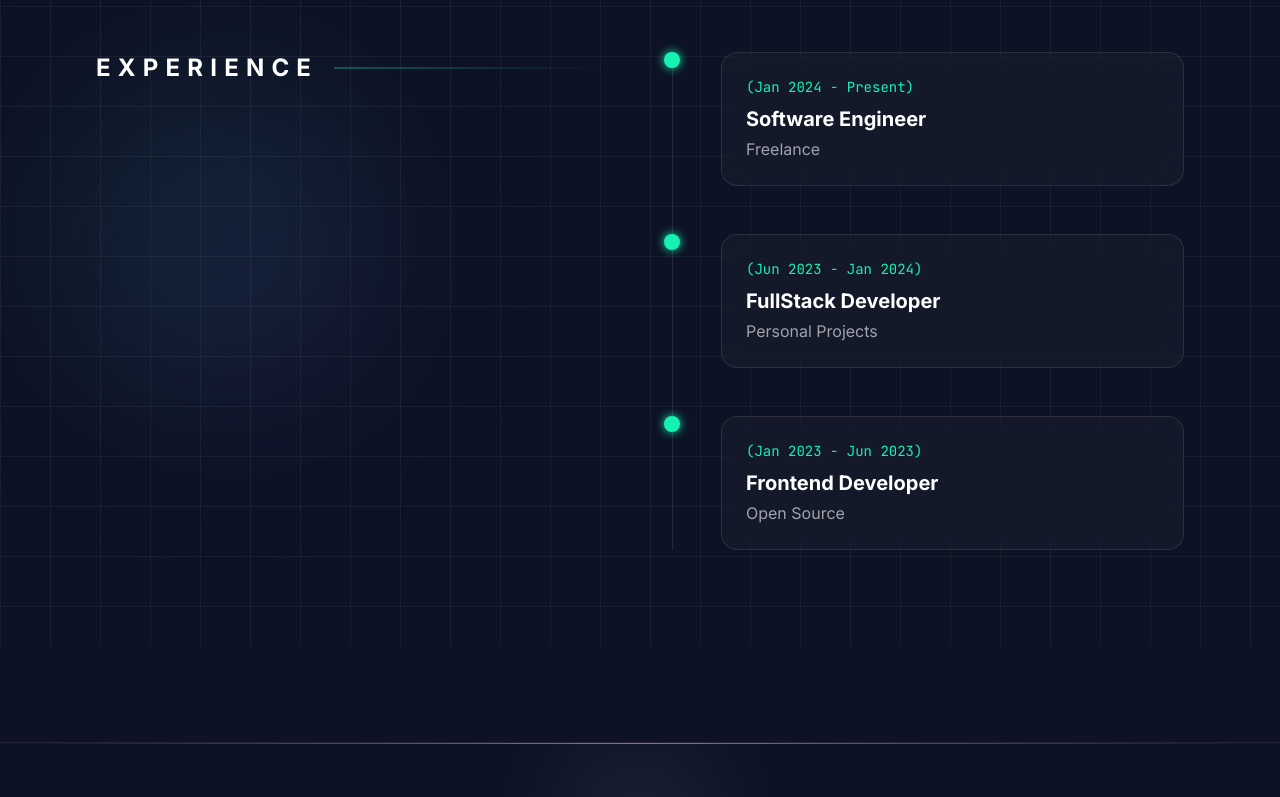
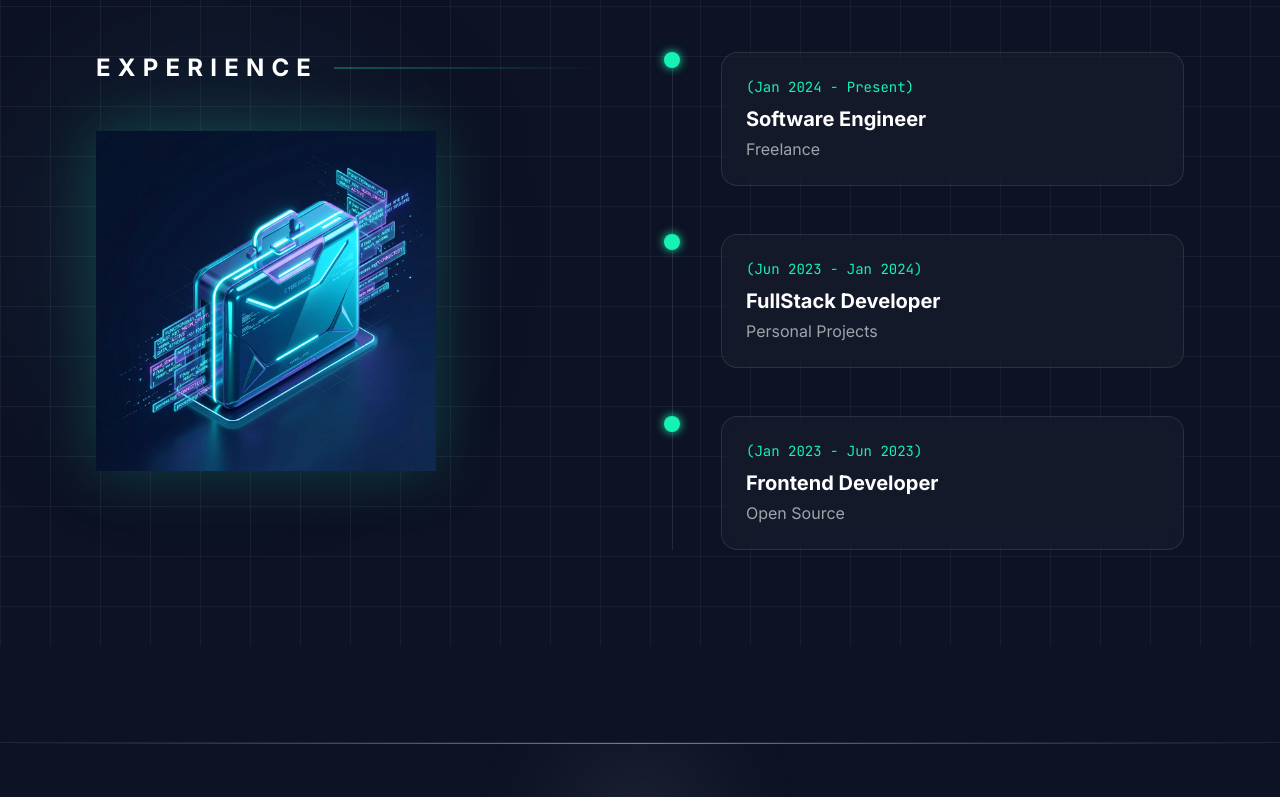
Before and after one commit to raunak2015/portfolio, a React (Vite) app: page / in a window 1280 px wide. Shown: the part 1560-2357 px from the top of the page. Built offline with nearby package versions, Linux system fonts and the light colour scheme; a web font is replaced by a local one.

Commit message:
fix: replace broken Lottie links with local 3D assets and add floating animations

```diff
--- a/src/components/Education.jsx
+++ b/src/components/Education.jsx
@@ -45,11 +45,16 @@ const Education = () => {
               <div className="w-64 h-64 bg-gradient-to-br from-[#ec4899]/20 to-[#7c3aed]/20 rounded-full blur-[100px] absolute -z-10"></div>
               {/* Illustration Placeholder */}
               <motion.img
-                initial={{ rotate: -5 }}
-                animate={{ rotate: 5 }}
-                transition={{ duration: 2, repeat: Infinity, repeatType: "reverse" }}
-                src="https://lottie.host/embed/84e466e2-225d-4f1b-b466-93259837593c/xG4u2E5XzR.json"
-                className="w-full max-w-[300px] opacity-80"
+                initial={{ y: -10 }}
+                animate={{ y: 10 }}
+                transition={{
+                  duration: 3,
+                  repeat: Infinity,
+                  repeatType: "reverse",
+                  ease: "easeInOut"
+                }}
+                src="/assets/education-3d.png"
+                className="w-full max-w-[340px] drop-shadow-[0_0_30px_rgba(236,72,153,0.3)] filter brightness-110"
                 alt="Education Illustration"
               />
           </div>
--- a/src/components/Experience.jsx
+++ b/src/components/Experience.jsx
@@ -31,12 +31,17 @@ const Experience = () => {
 
           <div className="flex justify-center lg:justify-start">
              <motion.img
-                initial={{ y: 20, opacity: 0 }}
-                animate={{ y: 0, opacity: 1 }}
-                transition={{ duration: 1, repeat: Infinity, repeatType: "reverse" }}
-                src="https://lottie.host/embed/d3568c4d-7738-4e1b-b72e-d096a6f1d211/X6t7hWnU2N.json" // Placeholder or actual Lottie
-                className="w-full max-w-[300px] opacity-80"
-                alt="Working Illustration"
+                initial={{ y: 15 }}
+                animate={{ y: -15 }}
+                transition={{
+                  duration: 2.5,
+                  repeat: Infinity,
+                  repeatType: "reverse",
+                  ease: "easeInOut"
+                }}
+                src="/assets/experience-3d.png"
+                className="w-full max-w-[340px] drop-shadow-[0_0_30px_rgba(22,242,179,0.2)] filter brightness-110"
+                alt="Experience Illustration"
              />
              {/* Fallback to a nice 3D-ish icon if lottie doesn't work well */}
              <div className="w-64 h-64 bg-gradient-to-br from-[#16f2b3]/20 to-[#7c3aed]/20 rounded-full blur-[100px] absolute -z-10"></div>
```
